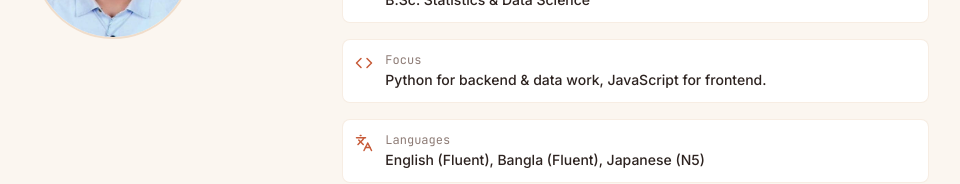
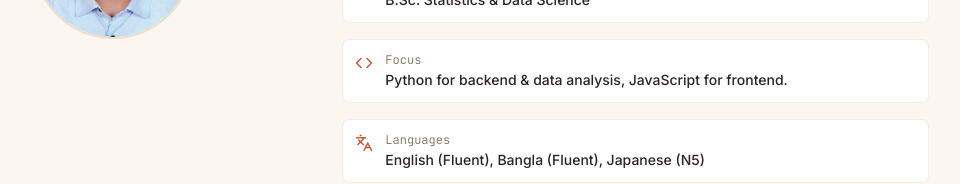
Before and after one commit to NajmosSalahin/Portfolio, a React (Vite) app: page / in a window 1280 px wide. Shown: the part 1101-1285 px from the top of the page, without its empty margins (159-1119 px from the left). Built offline with nearby package versions, Linux system fonts and the light colour scheme.

Commit message:
Update focus description: data work -> data analysis

```diff
--- a/src/data/portfolio.js
+++ b/src/data/portfolio.js
@@ -8,7 +8,7 @@ export const profile = {
   github: "https://github.com/NajmosSalahin",
   linkedin: "https://www.linkedin.com/in/md-najmos-salahin-185106371/",
   bio: "A data enthusiast and self-taught developer from Bangladesh with a strong foundation in Python. I don't just analyze data — I build full applications around it, combining a Statistics & Data Science background with hands-on full-stack development.",
-  focus: "Python for backend & data work, JavaScript for frontend.",
+  focus: "Python for backend & data analysis, JavaScript for frontend.",
   languages: "English (Fluent), Bangla (Fluent), Japanese (N5)",
 };
 
```
